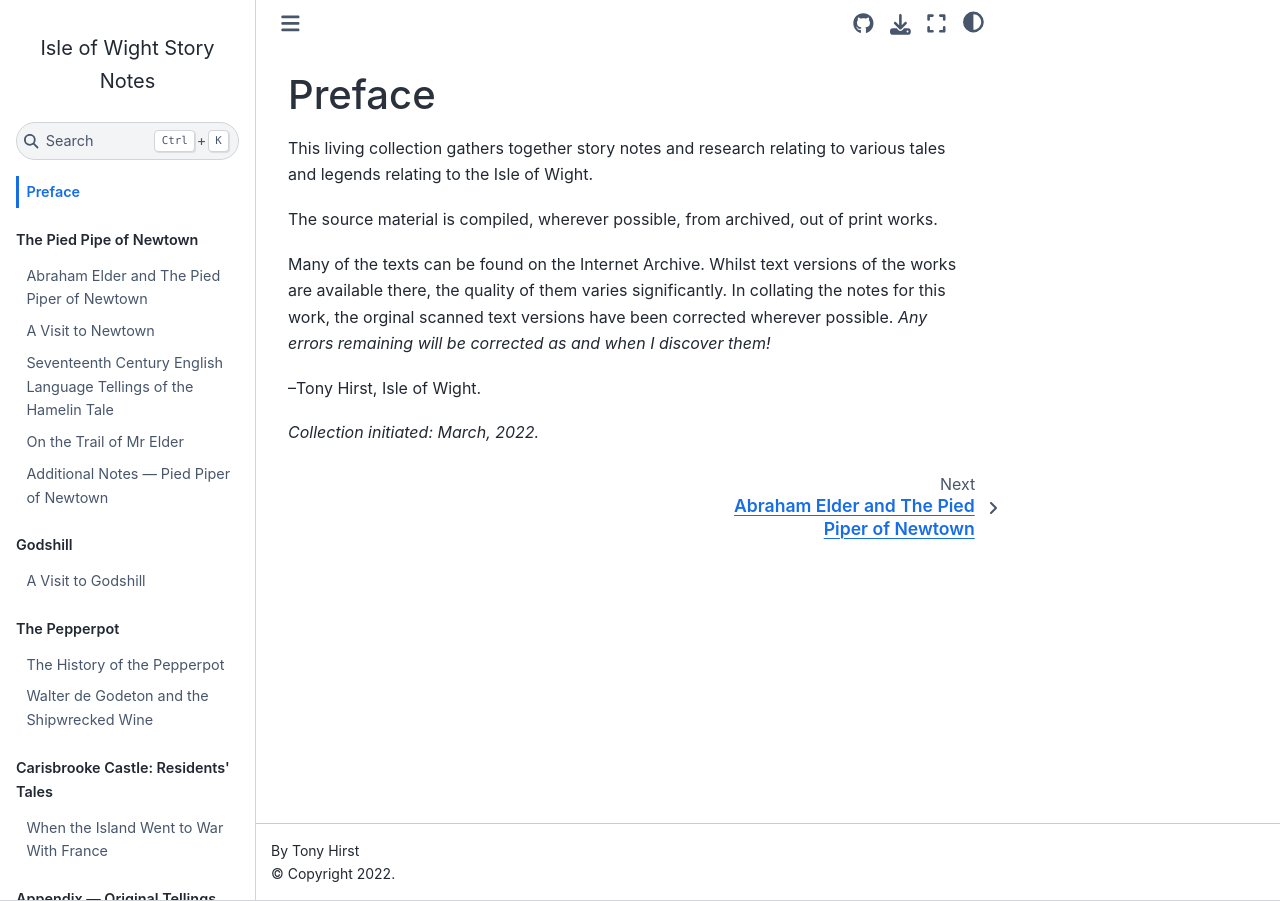
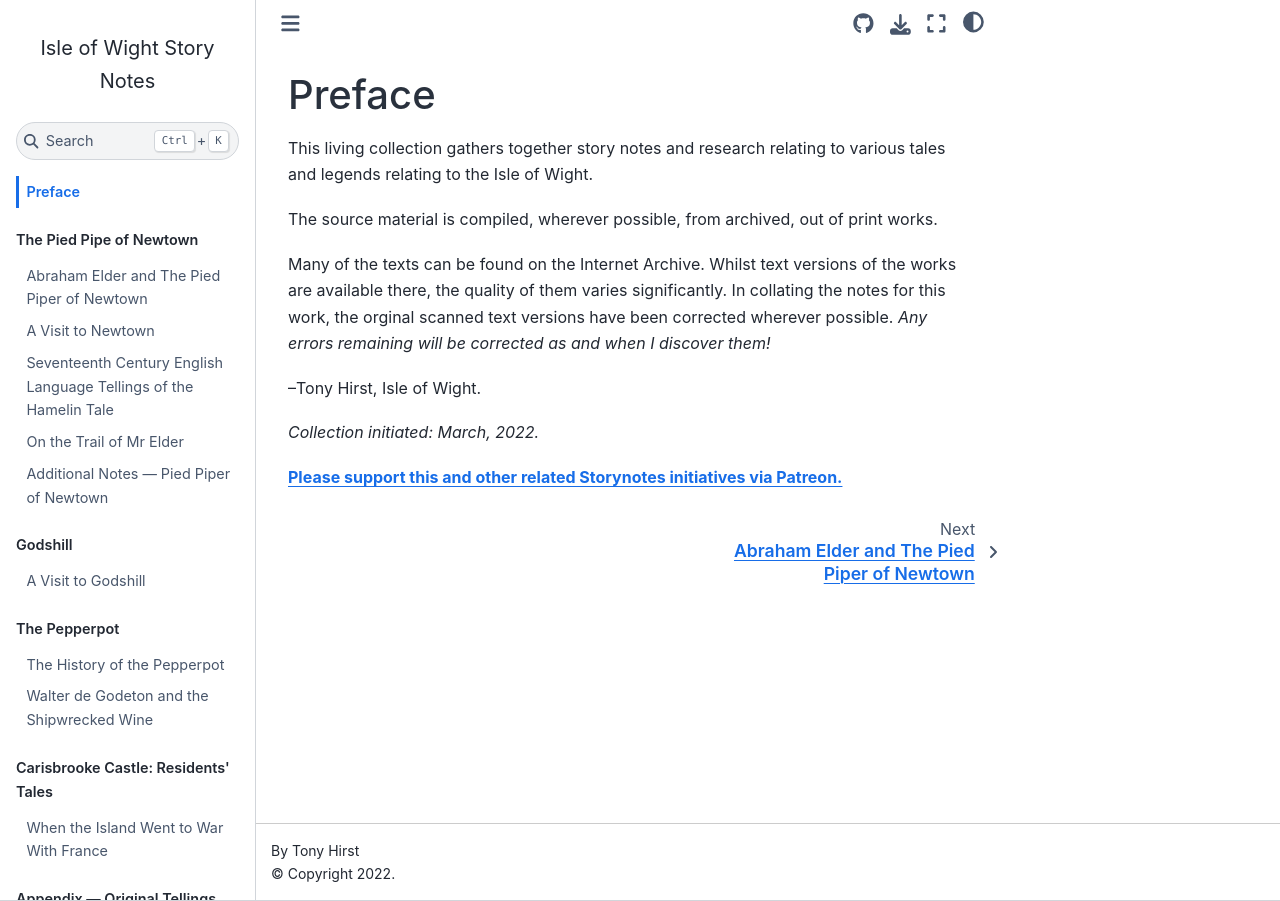
Before and after one commit to psychemedia/island-storynotes, a Jupyter Book: the page built from preface.md, in a window 1280 px wide. Built offline with Jupyter Book 1.0.4 settings and Sphinx 7.4.7 and the Sphinx Book theme 1.1.4, drawn with Linux system fonts in a browser that asks for light colours.

Commit message:
Update preface.md

```diff
--- a/preface.md
+++ b/preface.md
@@ -9,3 +9,5 @@ Many of the texts can be found on the Internet Archive. Whilst text versions of
 --Tony Hirst, Isle of Wight.
 
 *Collection initiated: March, 2022.*
+
+[__Please support this and other related Storynotes initiatives via Patreon.__](https://www.patreon.com/bePatron?u=3266916)
```
